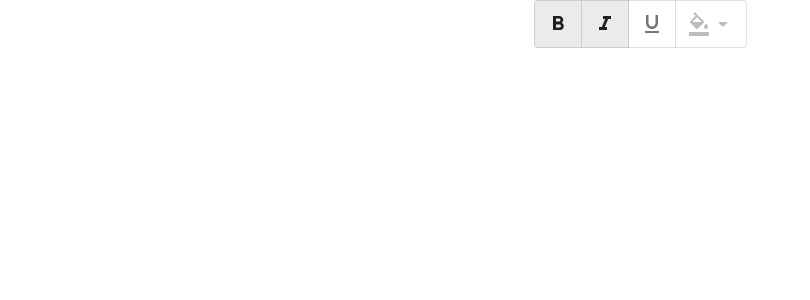
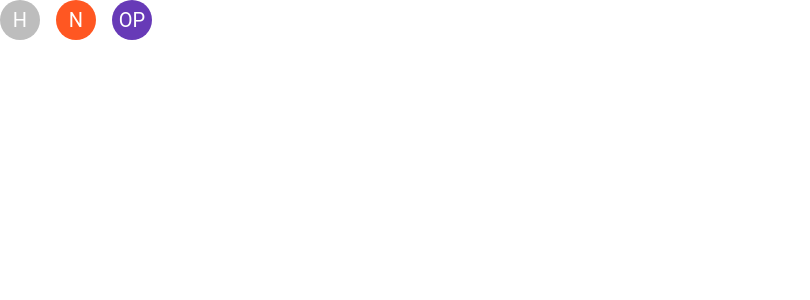
Before and after one commit to sinhasudhanshu/My-React-App, a React (Create React App) app: page / in a window 1280 px wide. Shown: the top 300 px of the page, without its empty margins (0-810 px from the left). Built offline with nearby package versions, Linux system fonts and the light colour scheme.

Commit message:
AvatarIcons meterial ui

```diff
--- a/src/App.js
+++ b/src/App.js
@@ -15,7 +15,8 @@ import './App.css';
 //import TextFields from './components/TextFields';
 //import TransferLists from './components/TransferLists';
 //import TransferList from './components/TransferList';
-import ToggleeButton from './components/ToggleeButton';
+//import IconAvatars from './components/IconAvatars';
+import LetterAvatars from './components/LetterAvatars';
 //import MyButtons from './components/MyButtons';
 //import MyButtonsGroup from './components/MyButtonsGroup';
 
@@ -25,7 +26,7 @@ function App() {
 
         <center>
 
-       <ToggleeButton/>
+       <LetterAvatars/>
 
         </center>
 
--- /dev/null
+++ b/src/components/IconAvatars.js
@@ -0,0 +1,26 @@
+import * as React from 'react';
+import { green, pink } from '@mui/material/colors';
+import Avatar from '@mui/material/Avatar';
+import Stack from '@mui/material/Stack';
+import FolderIcon from '@mui/icons-material/Folder';
+import PageviewIcon from '@mui/icons-material/Pageview';
+import AssignmentIcon from '@mui/icons-material/Assignment';
+
+ function IconAvatars() {
+  return (
+
+    <Stack direction="row" spacing={2}>
+      <Avatar>
+        <FolderIcon />
+      </Avatar>
+      <Avatar sx={{ bgcolor: pink[500] }}>
+        <PageviewIcon />
+      </Avatar>
+      <Avatar sx={{ bgcolor: green[500] }}>
+        <AssignmentIcon />
+      </Avatar>
+    </Stack>
+
+  );
+}
+export default IconAvatars;
--- /dev/null
+++ b/src/components/LetterAvatars.js
@@ -0,0 +1,15 @@
+import * as React from 'react';
+import Avatar from '@mui/material/Avatar';
+import Stack from '@mui/material/Stack';
+import { deepOrange, deepPurple } from '@mui/material/colors';
+
+ function LetterAvatars() {
+  return (
+    <Stack direction="row" spacing={2}>
+      <Avatar>H</Avatar>
+      <Avatar sx={{ bgcolor: deepOrange[500] }}>N</Avatar>
+      <Avatar sx={{ bgcolor: deepPurple[500] }}>OP</Avatar>
+    </Stack>
+  );
+}
+export default LetterAvatars;
```
